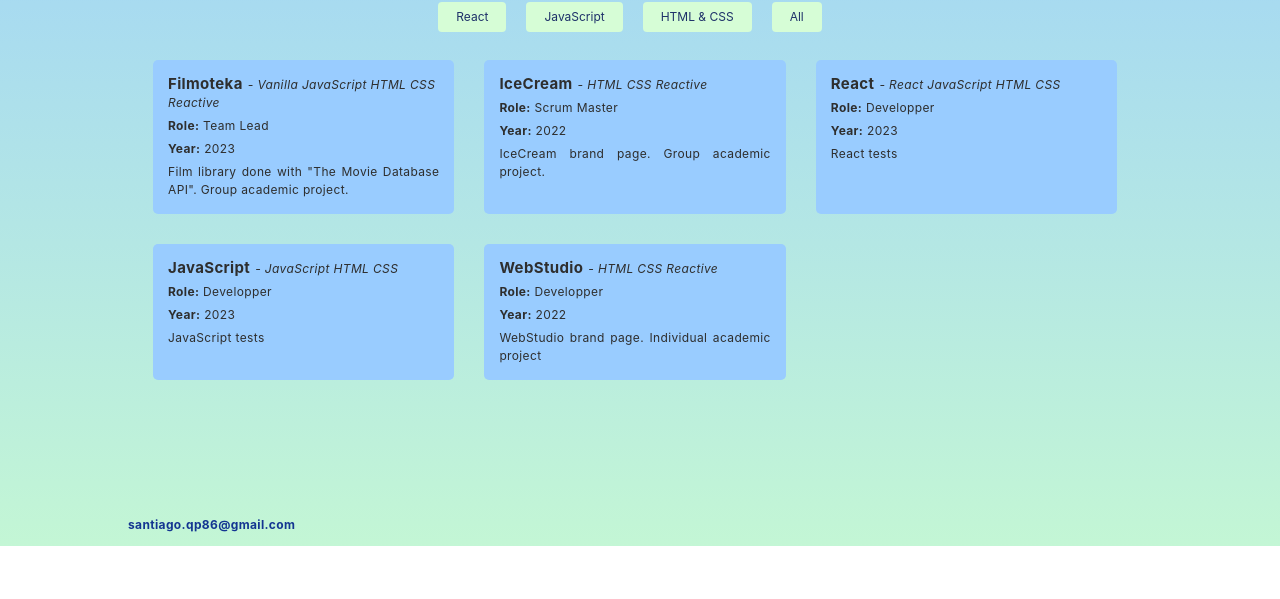
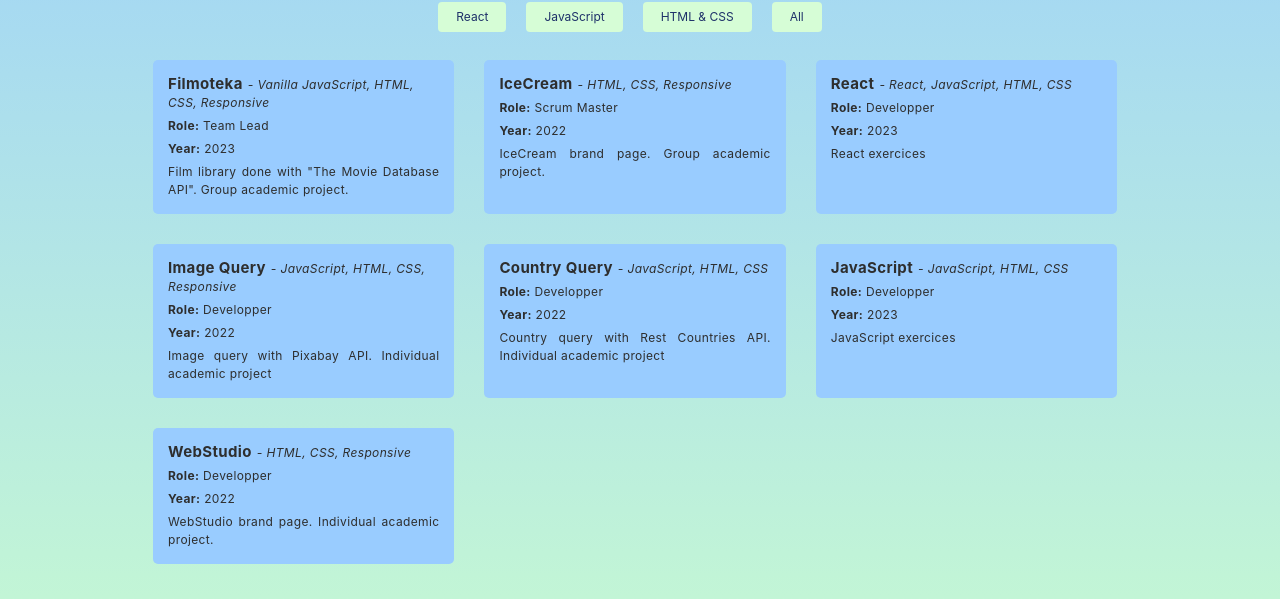
Before and after one commit to SantiRock/portfolio, a React (Create React App) app: page / in a window 1280 px wide. Shown: the part 254-853 px from the top of the page. Before the commit the page ends 800 px from the top, so only its background shows below. Built offline with nearby package versions, Linux system fonts and the light colour scheme.

Commit message:
version 1

```diff
--- a/src/App.css
+++ b/src/App.css
@@ -93,7 +93,7 @@ section { margin-bottom: 20px; }
 .btn:hover{
    transform: translateY(-2px);
    background-color: rgb(198, 231, 198);
-   color: rgb(35, 59, 130);
+   color: rgb(140, 162, 227);
 }
 
 .project {
@@ -128,6 +128,7 @@ section { margin-bottom: 20px; }
 @media screen and (min-width: 530px) {
   .container {
     padding: 50px;
+    padding-bottom: 20px;
   }
 
   .btn {
--- a/src/App.js
+++ b/src/App.js
@@ -9,7 +9,7 @@ const Project = ( {link, name, tecnologies, description, role, year } ) => {
     <div className='project'>
       <a href={link} target="_blank">
         <h3>{name}</h3>
-        <p className='techs'>- {tecnologies.join(' ')}</p>
+        <p className='techs'>- {tecnologies.join(', ')}</p>
         <p><b>Role:</b> {role}</p>
         <p><b>Year:</b> {year}</p>
         <p>{description}</p>
--- a/src/js/projects.js
+++ b/src/js/projects.js
@@ -3,7 +3,7 @@ const projects = [
         name:'Filmoteka',
         id: 11,
         role: 'Team Lead',
-        tecnologies: ['Vanilla JavaScript', 'HTML', 'CSS', 'Reactive'],
+        tecnologies: ['Vanilla JavaScript', 'HTML', 'CSS', 'Responsive'],
         description: 'Film library done with "The Movie Database API". Group academic project.',
         link: 'https://santirock.github.io/goit-javaband-jsproject/',
         tags: 'javascript',
@@ -14,7 +14,7 @@ const projects = [
         name:'IceCream',
         id: 12,
         role: 'Scrum Master',
-        tecnologies: ['HTML', 'CSS', 'Reactive'],
+        tecnologies: ['HTML', 'CSS', 'Responsive'],
         description: 'IceCream brand page. Group academic project.',
         link: 'https://santirock.github.io/goit-starteam-backup/',
         tags: 'html',
@@ -26,18 +26,40 @@ const projects = [
         id: 13,
         role: 'Developper',
         tecnologies: ['React', 'JavaScript','HTML', 'CSS'],
-        description: 'React tests',
-        link: '',
+        description: 'React exercices',
+        link: 'https://santirock.github.io/Full-Stack-Open-Part2/#/phonebook',
         tags: 'react',
         year: '2023',
     },
 
     {
-        name:'JavaScript',
+        name:'Image Query',
         id: 14,
         role: 'Developper',
+        tecnologies: ['JavaScript','HTML', 'CSS', 'Responsive'],
+        description: 'Image query with Pixabay API. Individual academic project',
+        link: 'https://santirock.github.io/goit-js-hw-11/',
+        tags: 'javascript',
+        year: '2022',
+    },
+
+    {
+        name:'Country Query',
+        id: 15,
+        role: 'Developper',
         tecnologies: ['JavaScript','HTML', 'CSS'],
-        description: 'JavaScript tests',
+        description: 'Country query with Rest Countries API. Individual academic project',
+        link: 'https://santirock.github.io/goit-js-hw-10/',
+        tags: 'javascript',
+        year: '2022',
+    },
+
+    {
+        name:'JavaScript',
+        id: 16,
+        role: 'Developper',
+        tecnologies: ['JavaScript','HTML', 'CSS'],
+        description: 'JavaScript exercices',
         link: '',
         tags: 'javascript',
         year: '2023',
@@ -45,10 +67,10 @@ const projects = [
 
     {
         name:'WebStudio',
-        id: 15,
+        id: 17,
         role: 'Developper',
-        tecnologies: ['HTML', 'CSS', 'Reactive'],
-        description: 'WebStudio brand page. Individual academic project',
+        tecnologies: ['HTML', 'CSS', 'Responsive'],
+        description: 'WebStudio brand page. Individual academic project.',
         link: 'https://santirock.github.io/goit-markup-hw-08/',
         tags: 'html',
         year: '2022',
```
